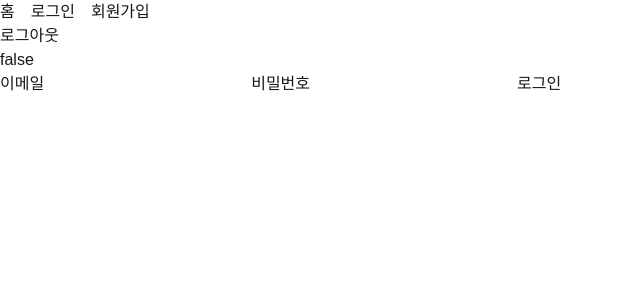
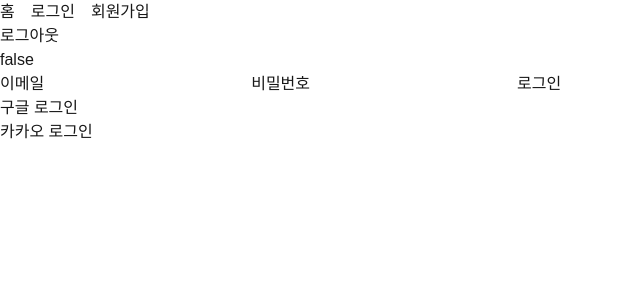
Before and after one commit to llddang/todayeat, a Next.js app: page /sign-in in a window 1280 px wide. Shown: the top 300 px of the page, without its empty margins (0-640 px from the left). Built offline with nearby package versions, Linux system fonts and the light colour scheme; no server answers.

Commit message:
feat:#2 구글/카카오 로그인 버튼 적용

```diff
--- a/src/app/(auth)/sign-in/page.tsx
+++ b/src/app/(auth)/sign-in/page.tsx
@@ -1,4 +1,6 @@
-import { signIn } from '@/libs/utils/apis/auth.api';
+import AuthSignInWithGoogleButton from '@/components/_auth/auth-sign-in-with-google-button';
+import AuthSignInWithKakaoButton from '@/components/_auth/auth-sign-in-with-kakao-button';
+import { signIn } from '@/libs/utils/apis/auth-server.api';
 
 const SignInPage = () => {
   const handleSubmit = async (formData: FormData) => {
@@ -9,6 +11,7 @@ const SignInPage = () => {
 
     await signIn(email, password);
   };
+
   return (
     <section>
       <form action={handleSubmit}>
@@ -18,6 +21,8 @@ const SignInPage = () => {
         <input name="password" type="password" />
         <button type="submit">로그인</button>
       </form>
+      <AuthSignInWithGoogleButton />
+      <AuthSignInWithKakaoButton />
     </section>
   );
 };
```
